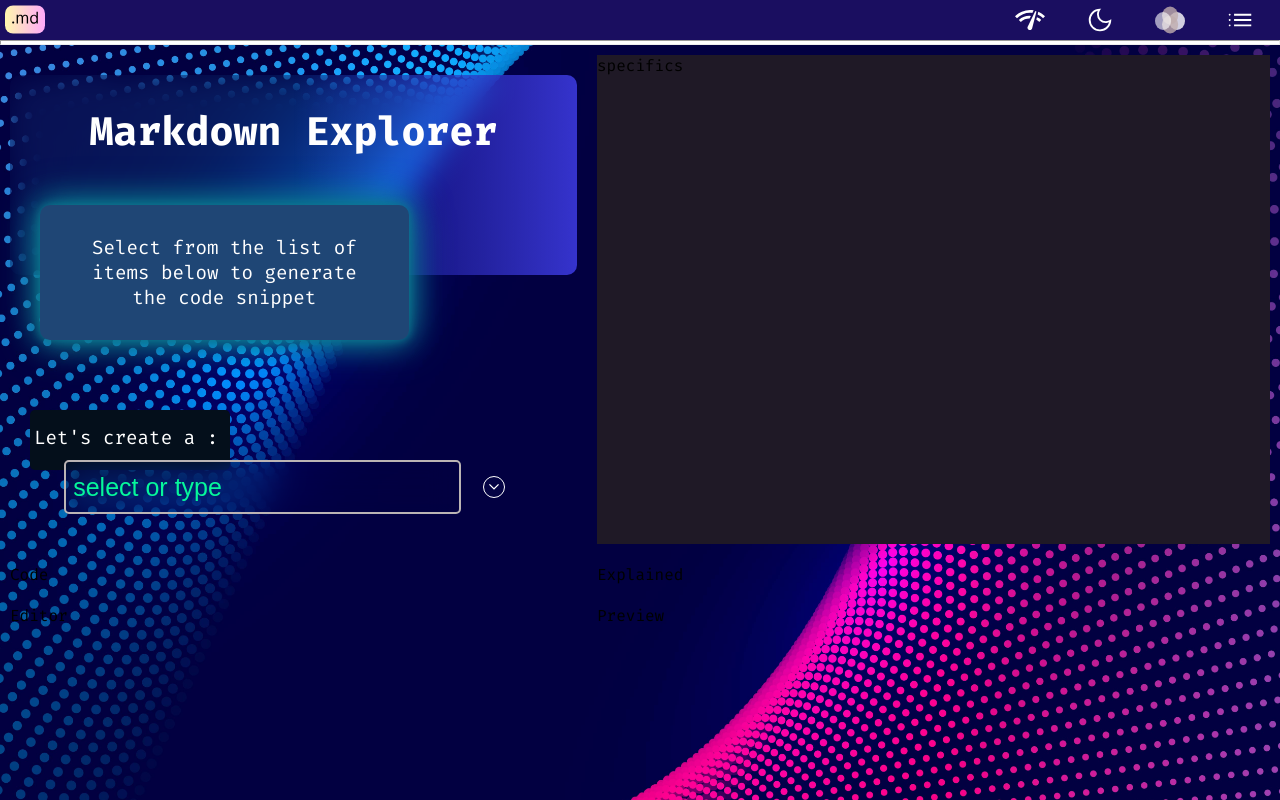
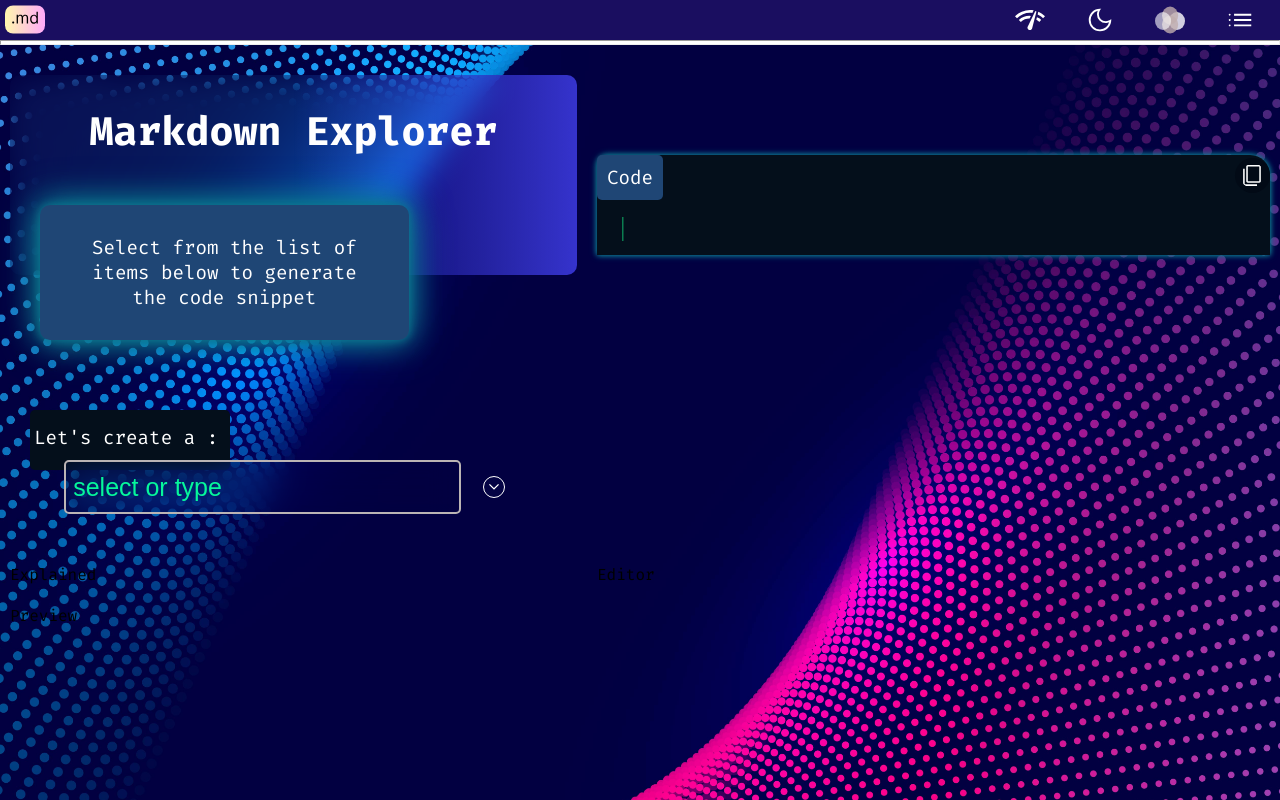
Before and after one commit to XYLOPHONE-TEC/Satelite, a Vue app: page / in a window 1280 px wide. Built offline with nearby package versions, Linux system fonts and the light colour scheme.

Commit message:
code-handler

```diff
--- a/public/css/styles.css
+++ b/public/css/styles.css
@@ -104,6 +104,23 @@ p{
     color: white;
     background:#0d798f;
 }
+
+/* ...........the code handler.............. */
+
+.code-handler{
+    background: #040f1b;
+    width: 100%;
+    min-height: 100px;
+    margin: auto;
+    text-align: left;
+    border-top-left-radius: 10px;
+    border-top-right-radius: 20px;
+    box-shadow:  0 0 5px  #0d798f, 0 0 7px  #0d798f, 0 0 0px #0d798f;
+}
+.span{
+    padding: 10px 5px;
+    margin: 5px;
+  }
 /* ...........end the regular query ..............*/
 
 
@@ -234,7 +251,7 @@ p{
         transition: 1s background;
     }
 }
-@media screen and (min-width:670px) {
+@media screen and (min-width:6px) {
 
     /* .................the heading .................*/
     .heading{
@@ -259,7 +276,7 @@ p{
        }
        .main{
         display: grid;
-        grid-template-columns:auto 45% ;
+        grid-template-columns:auto 75% ;
         grid-gap:20px;
         margin:10px;
     }
@@ -350,6 +367,13 @@ p{
         transition: 1s background;
     }
 
+    /* .............the code handler............ */
+    .code-handler{
+
+        margin: 100px auto;
+
+    }
+
 }
 @media screen and (min-width:1670px) {
 
@@ -423,4 +447,12 @@ p{
         color:#06f79b;
         transition: 1s background;
     }
+
+    /* .............the code handler............ */
+    .code-handler{
+
+        margin: 100px auto;
+
+    }
+
 }
--- a/src/App.vue
+++ b/src/App.vue
@@ -4,7 +4,6 @@
   </div>
    <div class="main">
       <Desc/>
-      <Spec/>
       <Code/>
       <Exp/>
       <Editor/>
@@ -17,7 +16,6 @@
 <script>
 import Nav from './components/navigation.vue'
 import Desc from './components/Description.vue'
-import Spec from './components/Specific.vue'
 import Code from './components/code.vue'
 import Exp from './components/explained.vue'
 import Editor from './components/editor.vue'
@@ -28,7 +26,6 @@ export default {
   components:{
     Nav,
     Desc,
-    Spec,
     Code,
     Exp,
     Pre,
--- a/src/components/Specific.vue
+++ /dev/null
@@ -1,27 +0,0 @@
-<template>
-    <div class="specific">
-        {{ message }}
-    </div>
-</template>
-
-<script>
-    export default {
-        name:"Spec-C",
-        data(){
-            return{
-                message:'specifics'
-            }
-        },
-        methods:{
-
-        }
-    }
-</script>
-
-<style scoped>
-.specific{
-    background:#1f1926;
-
-
-}
-</style>
--- a/src/components/code.vue
+++ b/src/components/code.vue
@@ -1,6 +1,24 @@
 <template>
-    <div>
-        {{ message }}
+    <div class="code">
+
+      <div class="code-handler">
+        <div class="code-title">
+      <div class="code-tag">
+        <p id="cod">Code</p>
+        </div>
+       <div class="code-icons">
+        <template v-if="copied">
+          <svg xmlns="http://www.w3.org/2000/svg" fill="currentColor" viewBox="0 -960 960 960" ><path d="M294-242 70-466l43-43 181 181 43 43-43 43Zm170 0L240-466l43-43 181 181 384-384 43 43-427 427Zm0-170-43-43 257-257 43 43-257 257Z"/></svg>
+        </template>
+        <template v-else >
+          <svg xmlns="http://www.w3.org/2000/svg" fill="currentColor" viewBox="0 -960 960 960" id="copy"><path d="M180-81q-24 0-42-18t-18-42v-603h60v603h474v60H180Zm120-120q-24 0-42-18t-18-42v-560q0-24 18-42t42-18h440q24 0 42 18t18 42v560q0 24-18 42t-42 18H300Zm0-60h440v-560H300v560Zm0 0v-560 560Z"/></svg>
+        </template>
+      </div>
+      </div>
+      <div class="span">
+        <span id="gen-cod"></span><span id="blinker"> &#x258F;</span>
+      </div>
+      </div>
     </div>
 </template>
 
@@ -9,7 +27,7 @@
       name:'Code-C',
       data(){
         return{
-            message:"Code"
+            copied:false
         }
       },
       methods:{
@@ -19,5 +37,45 @@
 </script>
 
 <style scoped>
+svg{
+  width: 25px;
+  height: 25px;
+  fill: #fff;
+  background: #020a16;
+  border-radius: 50%;
+  padding: 5px;
+}
+#cod{
+  padding: 5px;
+  margin: 0;
+}
+.code-title{
+  display: flex;
+  flex-direction: row;
+  justify-content: space-between;
+  align-items: center;
+}
+.code-tag{
+  background:#1f4675;
+  padding: 5px;
+  border-radius: 5px;
+  color: #fff;
+}
+#gen-cod{
+  color: #fff;
+  padding: 5px;
+  border-radius: 5px;
+}
+#blinker{
+  color:#0d8f59;
+  font-size: 20px;
+  animation: blinker .7s linear infinite;
+  padding: 0 5px;
+}
+@keyframes blinker {
+  100% {
+    opacity: 0;
+  }
+}
 
 </style>
```
